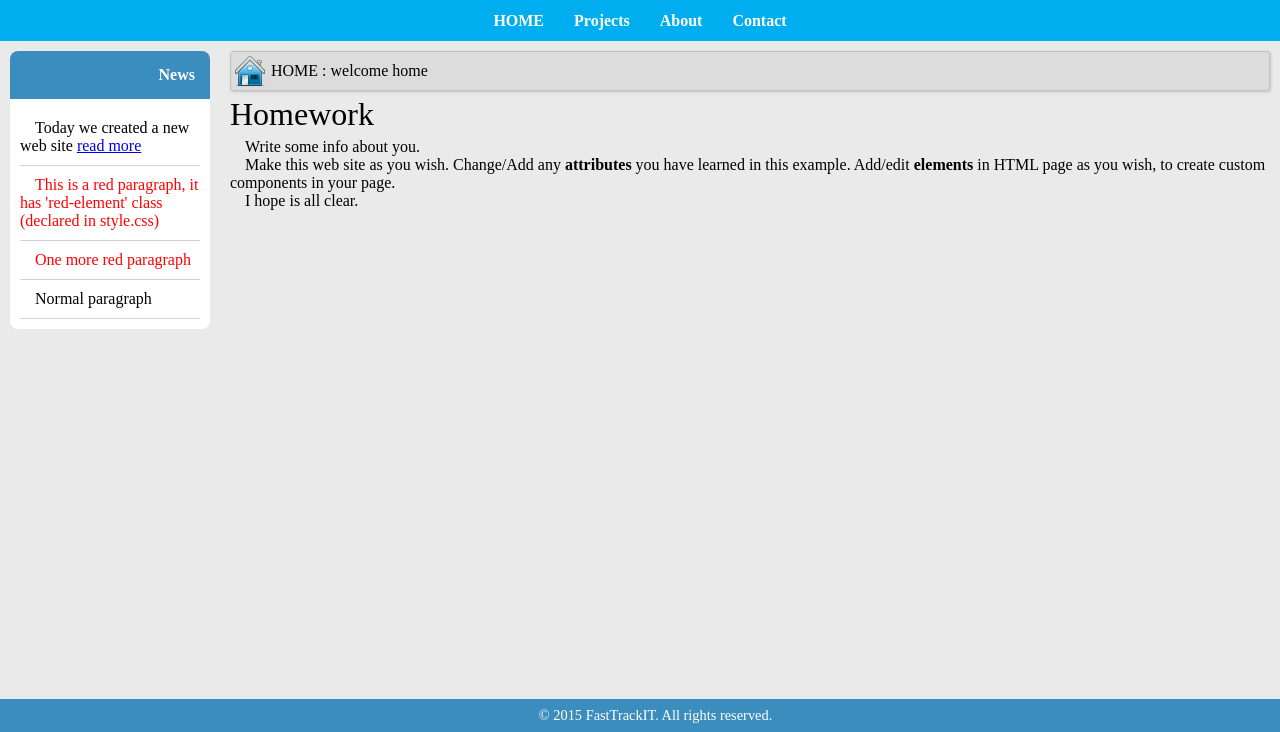
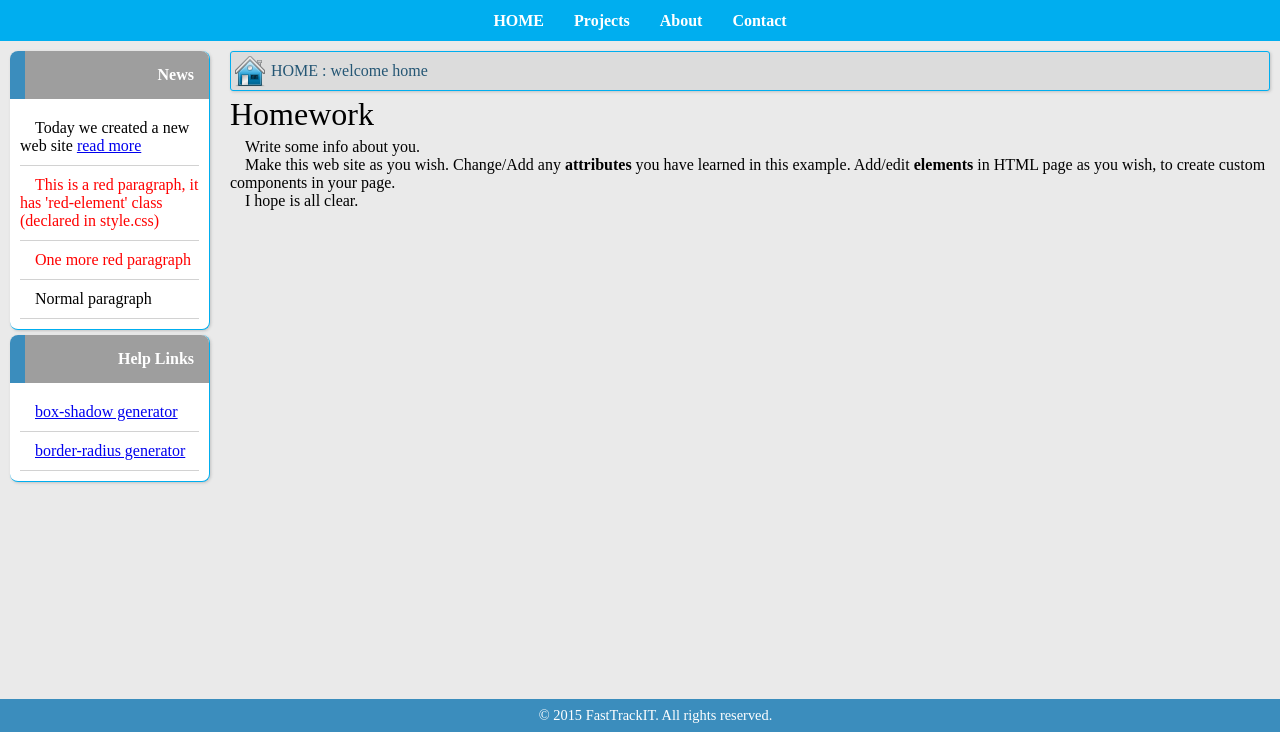
Before and after one commit to nmatei/web-programming-tutorial, a PHP site: page / in a window 1280 px wide. Shown: the part 68-800 px from the top of the page. Run offline with PHP 8.4, Linux system fonts and the light colour scheme; grey boxes are pictures that could not be loaded.

Commit message:
add help widget

```diff
--- a/css/style.css
+++ b/css/style.css
@@ -44,9 +44,10 @@ header h1 {
 #breadcrumb {
     background: #dcdcdc url("../img/house.png") 3px center no-repeat;
     padding: 10px 5px 10px 40px;
-    border: 1px solid #c2c2c2;
+    border: 1px solid #00aeef;
     border-radius: 3px;
     box-shadow: 1px 1px 3px #c2c2c2;
+    color: #245674;
 }
 
 .clear {
@@ -102,12 +103,20 @@ footer {
 #left-bar {
     float: left;
     width: 200px;
+}
+
+.widget {
+    margin-bottom: 5px;
+    border-radius: 8px;
     background: #fff;
-    border-radius: 8px;
+    border-width: 0 1px 1px 0;
+    border-style: solid;
+    border-color: #00aeef;
+    box-shadow: 1px 1px 3px #c2c2c2;
 }
 
 .widget .header {
-    background: #3b8dbd;
+    background: #3b8dbd url("../img/toggle-collapse.png") 15px center no-repeat;
     color: #ffffff;
     padding: 15px;
     text-align: right;
@@ -125,11 +134,14 @@ footer {
     border-bottom: 1px solid #d2d2d2;
     padding: 10px 0;
 }
+
 .widget.collapsed .content {
     display: none;
 }
+
 .widget.collapsed .header {
     border-radius: 8px;
+    background-image: url("../img/toggle-expand.png");
 }
 
 #content {
--- a/index.html
+++ b/index.html
@@ -48,6 +48,14 @@
                     <p>Normal paragraph</p>
                 </div>
             </div>
+
+            <div id="help-widget" class="widget">
+                <div class="header">Help links</div>
+                <div class="content">
+                    <p><a href="http://www.cssmatic.com/box-shadow" target="_blank">box-shadow generator</a></p>
+                    <p><a href="http://www.cssmatic.com/border-radius" target="_blank">border-radius generator</a></p>
+                </div>
+            </div>
         </div>
 
         <div id="content">
```
